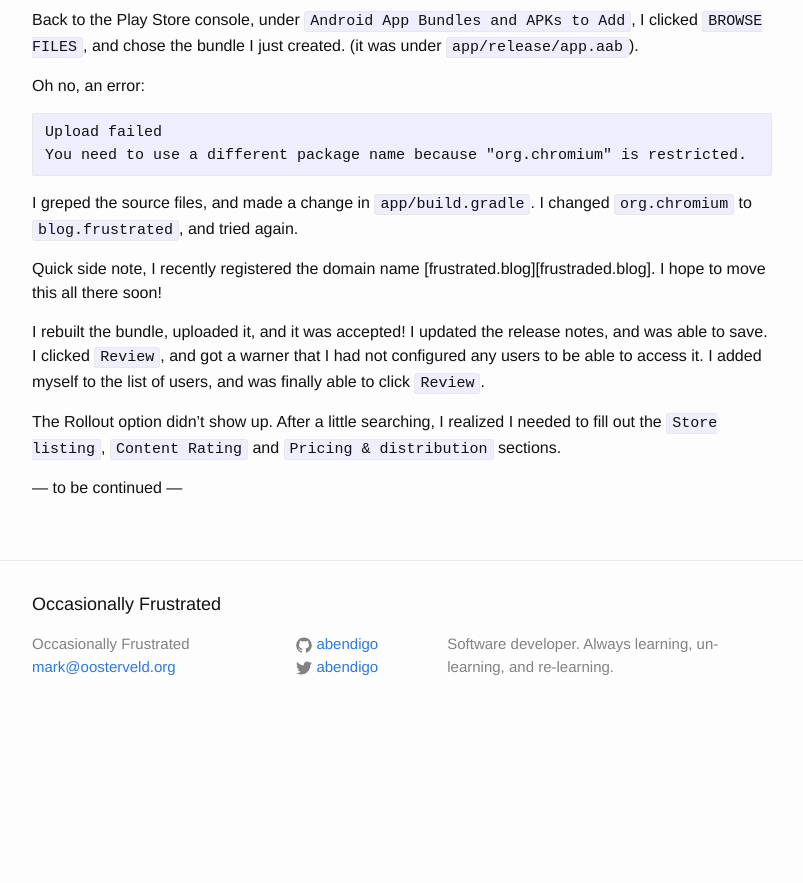
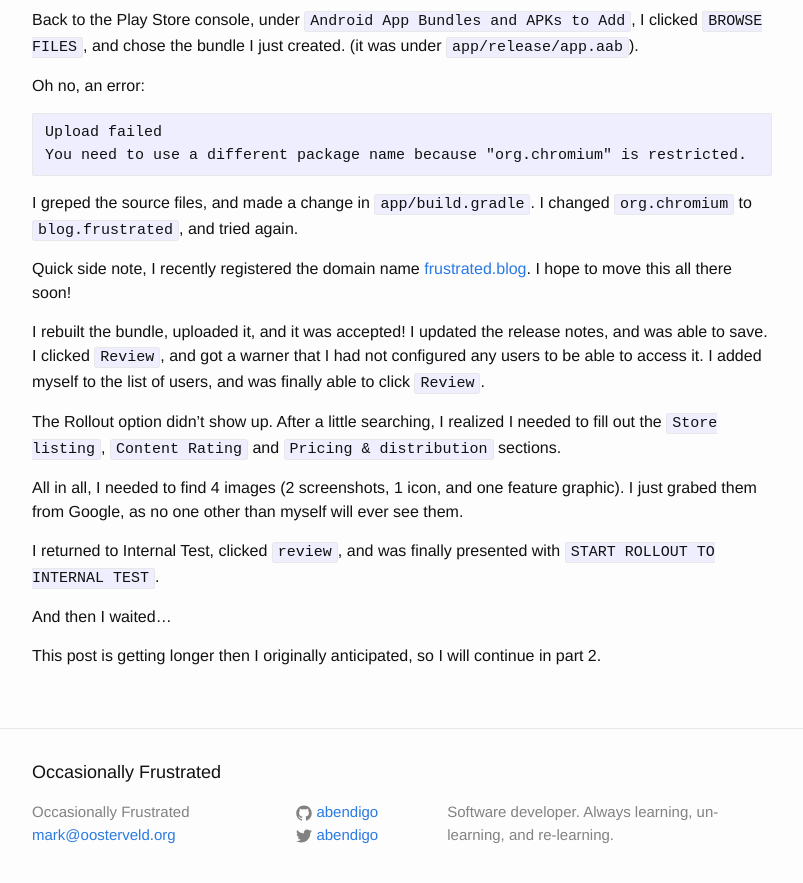
Before and after one commit to abendigo/abendigo.github.io, a Jekyll site: the page built from _posts/2019-02-09-pwa-play-store.markdown, in a window 1280 px wide and 900 px high, scrolled down 1152 px. Shown: the top 883 px of the window, without its empty margins (238-1041 px from the left). Built offline with Jekyll 4.4.1, drawn with Linux system fonts in a browser that asks for light colours; comment, search, counter and statistics services are not loaded; before the commit the page ends 1890 px from its top, so only the background shows below that; some of the changed text lies outside the part shown.

Commit message:
more progress

```diff
--- a/_posts/2019-02-09-pwa-play-store.markdown
+++ b/_posts/2019-02-09-pwa-play-store.markdown
@@ -1,6 +1,6 @@
 ---
 layout: post
-title: PWAs and the Google Play Store
+title: PWAs and the Google Play Store (part 1)
 comments: true
 ---
 
@@ -59,7 +59,7 @@
 I greped the source files, and made a change in `app/build.gradle`. I changed `org.chromium` to
 `blog.frustrated`, and tried again.
 
-Quick side note, I recently registered the domain name [frustrated.blog][frustraded.blog]. I hope to move
+Quick side note, I recently registered the domain name [frustrated.blog][frustrated.blog]. I hope to move
 this all there soon!
 
 I rebuilt the bundle, uploaded it, and it was accepted! I updated the release notes, and was able to save.
@@ -69,8 +69,16 @@
 The Rollout option didn't show up. After a little searching, I realized I needed to fill out the `Store listing`,
 `Content Rating` and `Pricing & distribution` sections.
 
---- to be continued ---
+All in all, I needed to find 4 images (2 screenshots, 1 icon, and one
+feature graphic). I just grabed them from Google, as
+no one other than myself will ever see them.
 
+I returned to Internal Test, clicked `review`, and was finally presented
+with `START ROLLOUT TO INTERNAL TEST`.
+
+And then I waited...
+
+This post is getting longer then I originally anticipated, so I will continue in part 2.
 
 [pwa-play-store]: https://medium.com/@firt/google-play-store-now-open-for-progressive-web-apps-ec6f3c6ff3cc
 [svgomg-twa]: https://github.com/GoogleChromeLabs/svgomg-twa/
```
